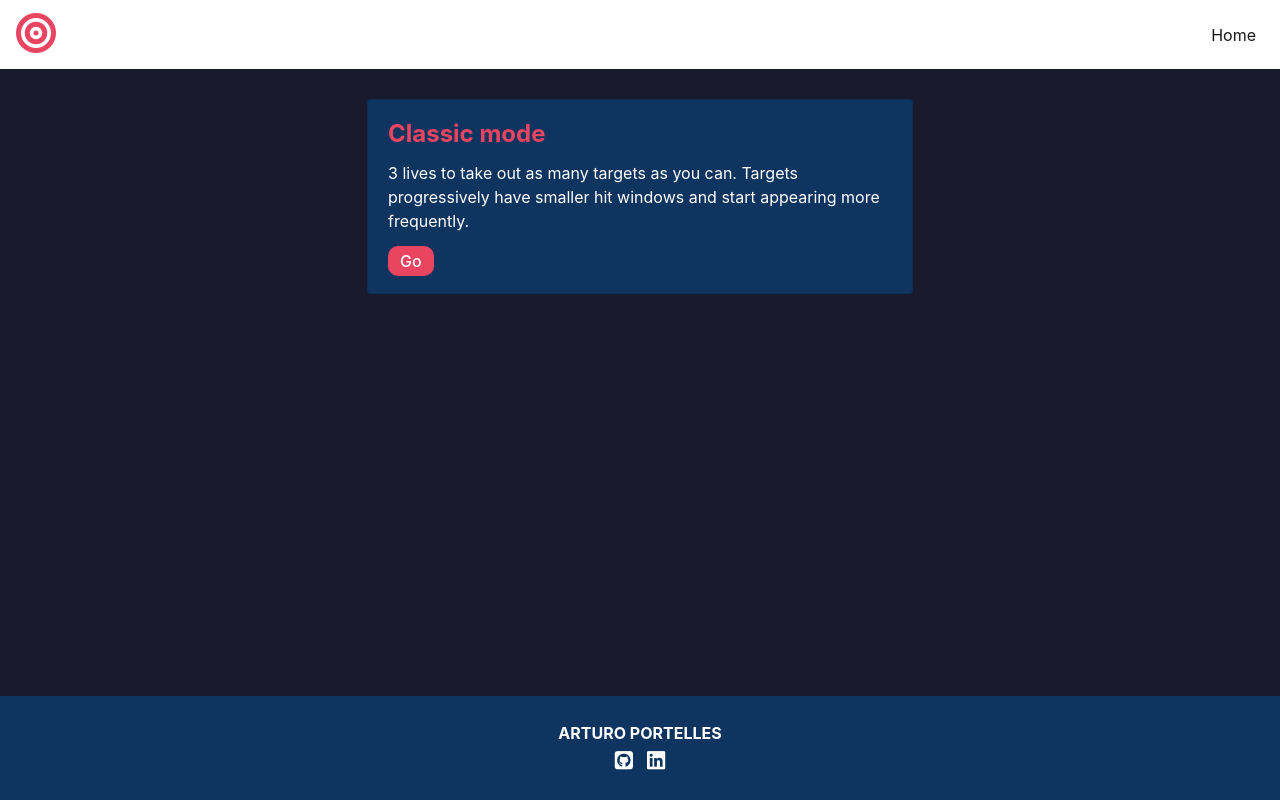
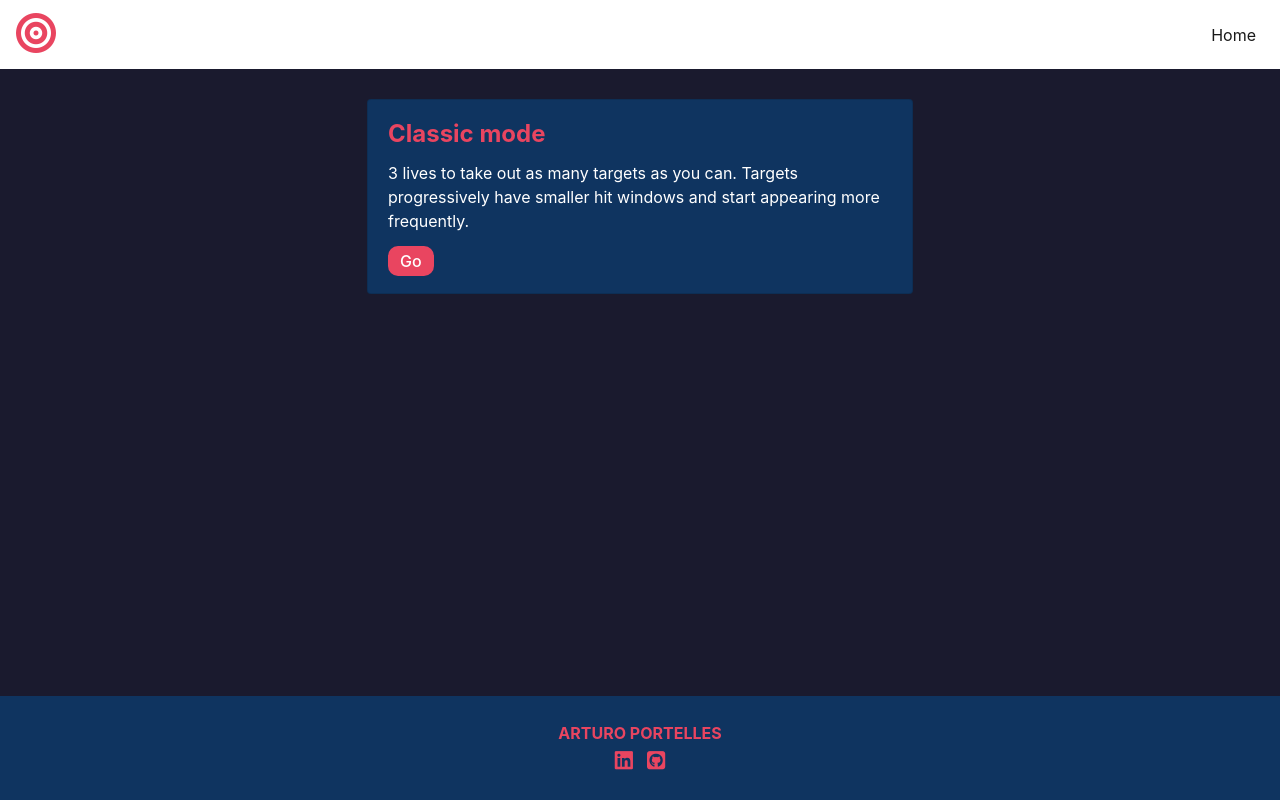
Before and after one commit to Arturoo0/Aim-trainer, a React (Create React App) app in the folder Frontend/: page / in a window 1280 px wide. Built offline with nearby package versions, Linux system fonts and the light colour scheme; the HTML template or start-up script is replaced by a standard one.

Commit message:
added footer links and modified styling ;

```diff
--- a/Frontend/src/Components/CSS/Footer.css
+++ b/Frontend/src/Components/CSS/Footer.css
@@ -1,6 +1,6 @@
 
 #footer-root {
-    color: white;
+    color: #e94560;
     background-color:#0f3460;
     position: fixed;
     left: 0;
@@ -28,6 +28,10 @@
     margin: 0 7px;
 }
 
+#footer-social-links a {
+    color: #e94560;
+}
+
 #footer-social-links li:hover {
     opacity: .7;
 }
--- a/Frontend/src/Components/Footer.js
+++ b/Frontend/src/Components/Footer.js
@@ -11,8 +11,12 @@ class Footer extends React.Component {
                 </div>
                 <div id='footer-links-container'>
                     <ul id='footer-social-links'>
-                        <li><i class="fab fa-github-square"></i></li>
-                        <li><i class="fab fa-linkedin"></i></li>
+                        <li>
+                            <a href='https://www.linkedin.com/in/arturo-p-914059157/'><i class="fab fa-linkedin"></i></a>
+                        </li>
+                        <li>
+                            <a href='https://github.com/Arturoo0'><i class="fab fa-github-square"></i></a>
+                        </li>
                     </ul>
                 </div>
             </div>
```
